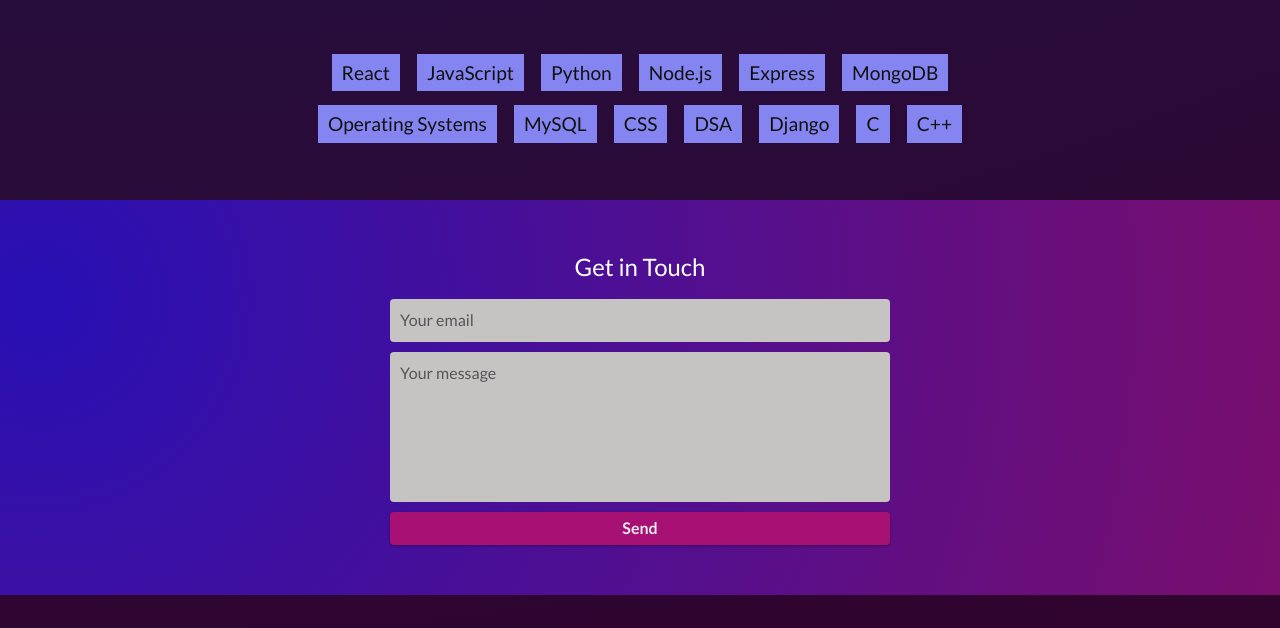
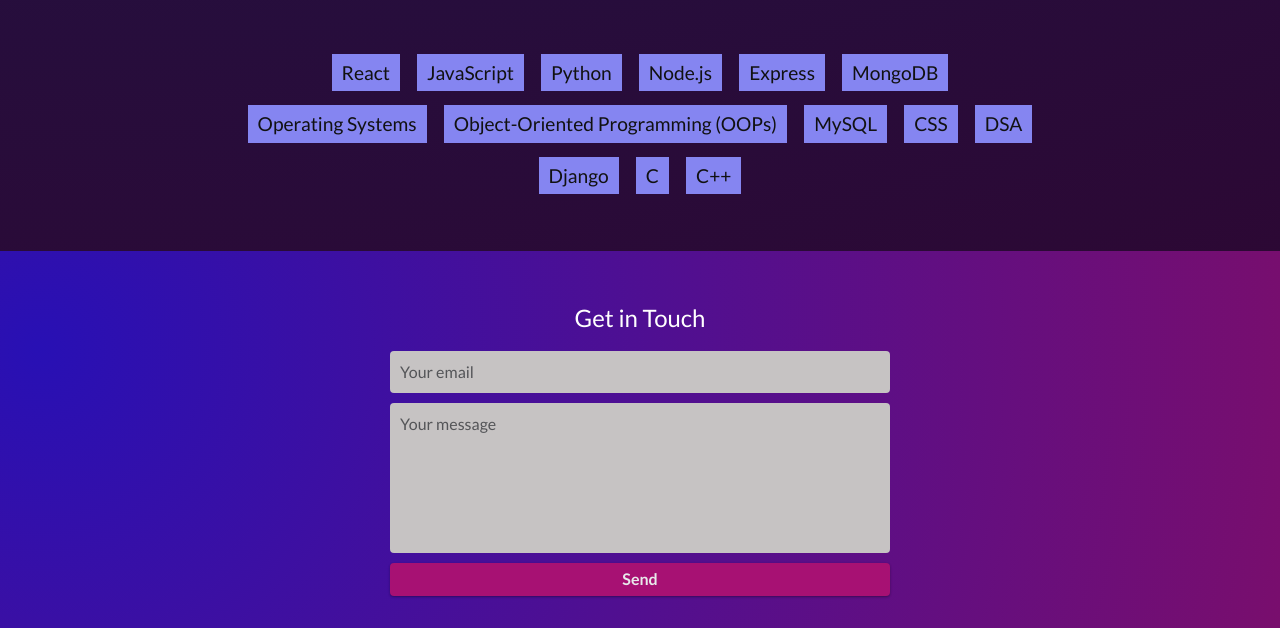
Before and after one commit to Chintamanichourase/Portfolio, a website: page index.html in a window 1280 px wide. Shown: the part 4157-4785 px from the top of the page. Drawn offline with nearby package versions, Linux system fonts and the light colour scheme.

Commit message:
Update index.html

```diff
--- a/index.html
+++ b/index.html
@@ -286,6 +286,7 @@
         <li>Express</li>
         <li>MongoDB</li>
         <li>Operating Systems</li>
+        <li>Object-Oriented Programming (OOPs) </li>
         <li>MySQL</li>
         <li>CSS</li>
         <li>DSA</li>
```
